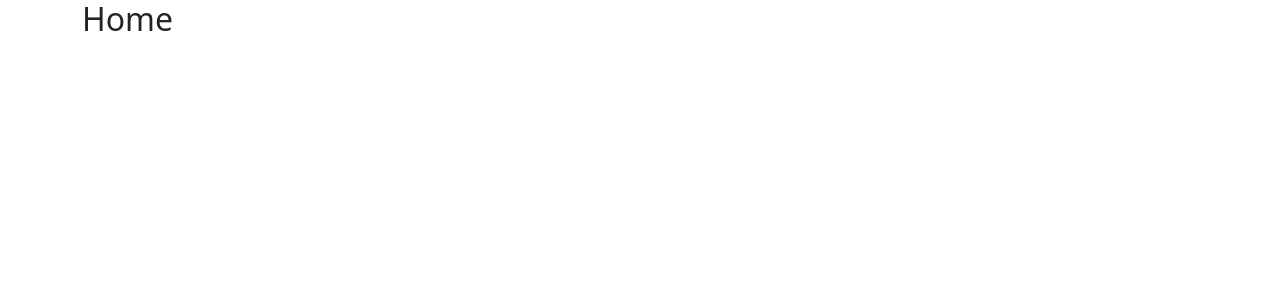
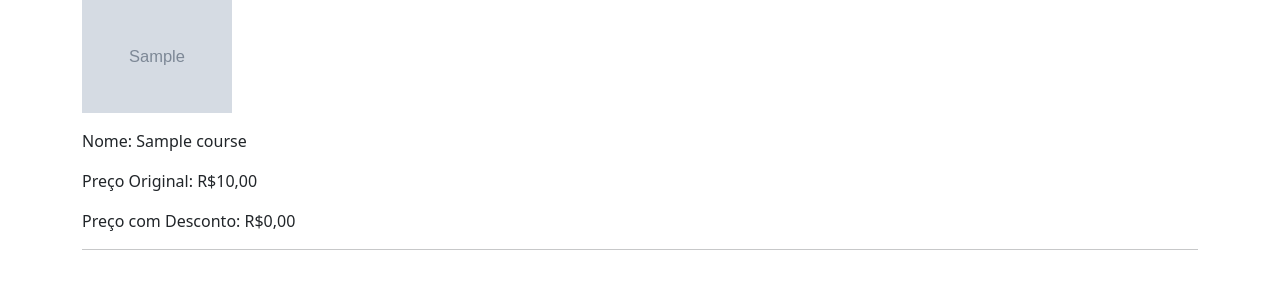
Before and after one commit to robsonlopesjr/gestao-de-cursos, a Django app: page / in a window 1280 px wide. Before the commit the part shown is almost empty. Shown: the top 300 px of the page. Run offline with Django 5.2, Linux system fonts and the light colour scheme; tables that the repository leaves empty hold one stand-in row (values such as "Sample post"); grey boxes marked "Sample" are stand-in pictures; some libraries are stand-ins or nearby versions.

Commit message:
listando cursos na home

```diff
--- a/courses/templates/courses/home.html
+++ b/courses/templates/courses/home.html
@@ -3,5 +3,15 @@
 {% block title %}Página Inicial{% endblock title %}
 
 {% block content %}
-<h2>Home</h2>
+
+{% for course in courses %}
+{% if course.image %}
+    <p><img src={{ course.image.url }} alt="{{ course.name }}" style="width: 150px"></p>
+{% endif %}
+<p>Nome: {{ course.name }}</p>
+<p>Preço Original: R${{ course.original_price }}</p>
+<p>Preço com Desconto: R${{ course.discounted_price }}</p>
+
+<hr />
+{% endfor %}
 {% endblock content %}
--- a/courses/views.py
+++ b/courses/views.py
@@ -1,8 +1,11 @@
 from django.shortcuts import render
+
+from .models import Course
 
 
 def home(request):
-    return render(request, "courses/home.html")
+    courses = Course.objects.filter(situation=True).order_by("-id")
+    return render(request, "courses/home.html", {"courses": courses})
 
 
 def about(request):
```
Also changed, not shown: 1 other file.
